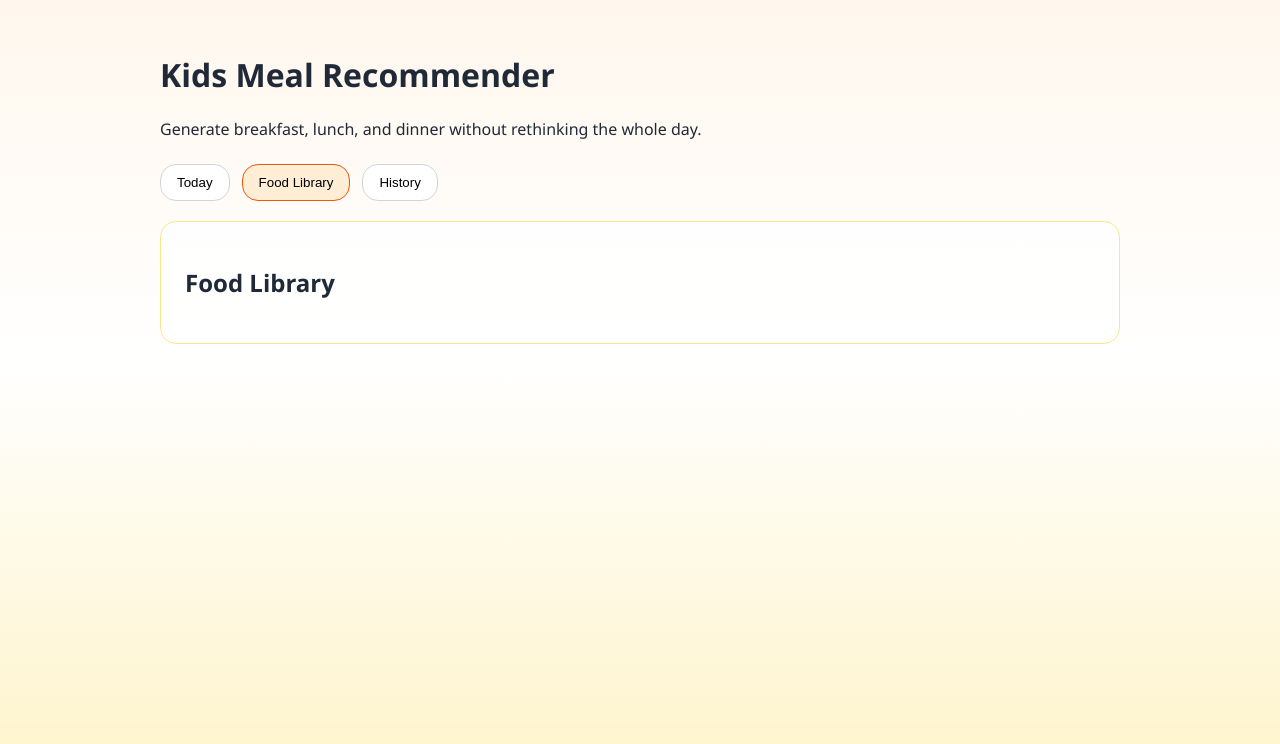
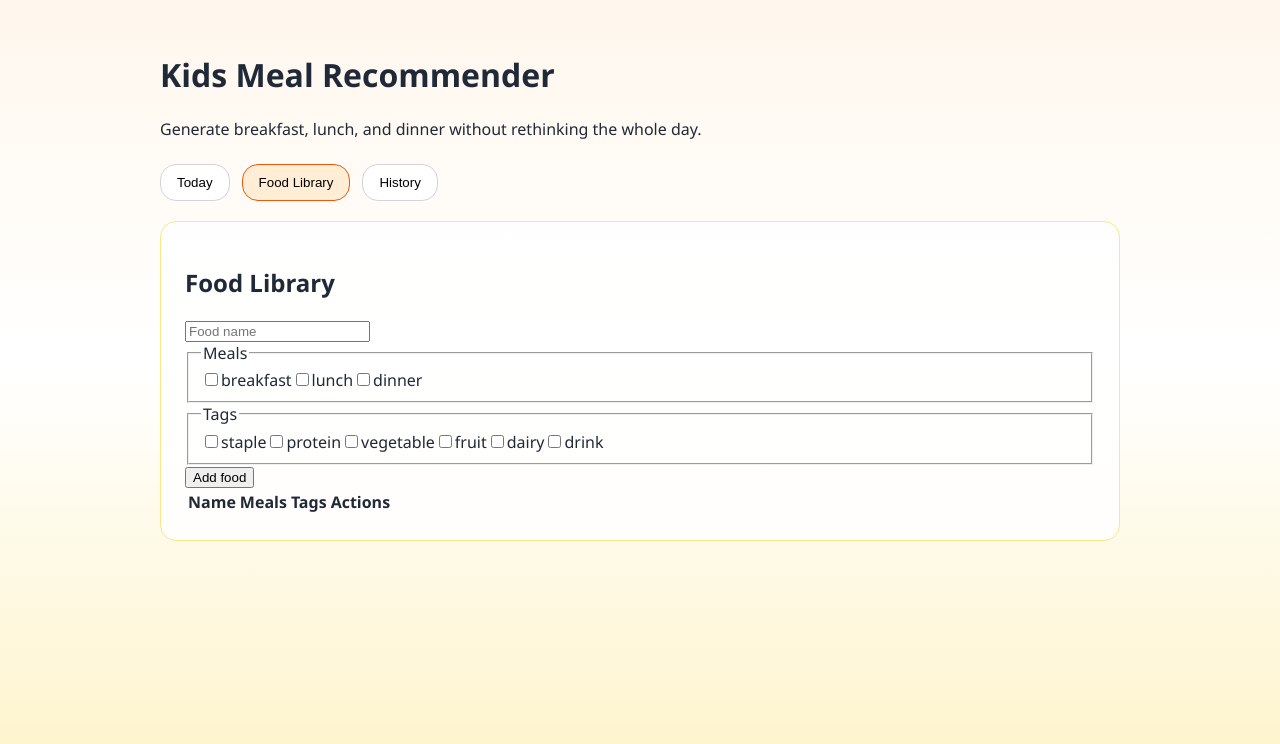
Before and after one commit to zhukaiquan/kids-meal-recommender, a React (Vite) app: page / in a window 1280 px wide. Both pictures are taken after a click on the tab "Food Library". Shown: the top 744 px of the page. Built offline with nearby package versions, Linux system fonts and the light colour scheme.

Commit message:
feat: add food library flow

```diff
--- a/src/App.tsx
+++ b/src/App.tsx
@@ -1,4 +1,6 @@
 import { useState } from "react";
+import { useMealPlanner } from "./hooks/useMealPlanner";
+import { FoodLibraryPage } from "./pages/FoodLibraryPage";
 
 const tabs = [
   { id: "today", label: "Today" },
@@ -10,6 +12,7 @@ type TabId = (typeof tabs)[number]["id"];
 
 export default function App() {
   const [activeTab, setActiveTab] = useState<TabId>("today");
+  const planner = useMealPlanner();
 
   return (
     <main className="app-shell">
@@ -44,7 +47,7 @@ export default function App() {
           aria-labelledby={`${tab.id}-tab`}
           hidden={tab.id !== activeTab}
         >
-          <h2>{tab.label}</h2>
+          {tab.id === "food-library" ? <FoodLibraryPage planner={planner} /> : <h2>{tab.label}</h2>}
         </section>
       ))}
     </main>
--- /dev/null
+++ b/src/components/FoodForm.tsx
@@ -0,0 +1,77 @@
+import { useState } from "react";
+import type { FoodItem, FoodTag, MealType } from "../domain/types";
+import type { FoodDraft } from "../hooks/useMealPlanner";
+
+const mealTypes: MealType[] = ["breakfast", "lunch", "dinner"];
+const tags: FoodTag[] = ["staple", "protein", "vegetable", "fruit", "dairy", "drink"];
+
+type FoodFormProps = {
+  initialValue?: FoodItem | null;
+  submitLabel: string;
+  onSubmit: (value: FoodDraft) => void;
+  onCancel?: () => void;
+};
+
+function toggleValue<T extends string>(value: T, items: T[], setter: (items: T[]) => void) {
+  setter(items.includes(value) ? items.filter((item) => item !== value) : [...items, value]);
+}
+
+export function FoodForm({ initialValue, submitLabel, onSubmit, onCancel }: FoodFormProps) {
+  const [name, setName] = useState(initialValue?.name ?? "");
+  const [selectedMeals, setSelectedMeals] = useState<MealType[]>(initialValue?.mealTypes ?? []);
+  const [selectedTags, setSelectedTags] = useState<FoodTag[]>(initialValue?.tags ?? []);
+
+  return (
+    <form
+      onSubmit={(event) => {
+        event.preventDefault();
+        onSubmit({ name, mealTypes: selectedMeals, tags: selectedTags });
+        setName("");
+        setSelectedMeals([]);
+        setSelectedTags([]);
+      }}
+    >
+      <input
+        value={name}
+        onChange={(event) => setName(event.target.value)}
+        placeholder="Food name"
+        aria-label="Food name"
+      />
+
+      <fieldset>
+        <legend>Meals</legend>
+        {mealTypes.map((meal) => (
+          <label key={meal}>
+            <input
+              type="checkbox"
+              checked={selectedMeals.includes(meal)}
+              onChange={() => toggleValue(meal, selectedMeals, setSelectedMeals)}
+            />
+            {meal}
+          </label>
+        ))}
+      </fieldset>
+
+      <fieldset>
+        <legend>Tags</legend>
+        {tags.map((tag) => (
+          <label key={tag}>
+            <input
+              type="checkbox"
+              checked={selectedTags.includes(tag)}
+              onChange={() => toggleValue(tag, selectedTags, setSelectedTags)}
+            />
+            {tag}
+          </label>
+        ))}
+      </fieldset>
+
+      <button type="submit">{submitLabel}</button>
+      {onCancel ? (
+        <button type="button" onClick={onCancel}>
+          Cancel
+        </button>
+      ) : null}
+    </form>
+  );
+}
--- /dev/null
+++ b/src/components/FoodTable.tsx
@@ -0,0 +1,44 @@
+import type { FoodItem } from "../domain/types";
+
+type FoodTableProps = {
+  foods: FoodItem[];
+  onEdit: (food: FoodItem) => void;
+  onToggleEnabled: (food: FoodItem) => void;
+  onDelete: (foodId: string) => void;
+};
+
+export function FoodTable({ foods, onEdit, onToggleEnabled, onDelete }: FoodTableProps) {
+  return (
+    <table>
+      <thead>
+        <tr>
+          <th>Name</th>
+          <th>Meals</th>
+          <th>Tags</th>
+          <th>Actions</th>
+        </tr>
+      </thead>
+
+      <tbody>
+        {foods.map((food) => (
+          <tr key={food.id}>
+            <td>{food.name}</td>
+            <td>{food.mealTypes.join(", ")}</td>
+            <td>{food.tags.join(", ")}</td>
+            <td>
+              <button type="button" onClick={() => onEdit(food)}>
+                Edit
+              </button>
+              <button type="button" onClick={() => onToggleEnabled(food)}>
+                {food.enabled ? "Disable" : "Enable"}
+              </button>
+              <button type="button" onClick={() => onDelete(food.id)}>
+                Delete
+              </button>
+            </td>
+          </tr>
+        ))}
+      </tbody>
+    </table>
+  );
+}
--- /dev/null
+++ b/src/hooks/useMealPlanner.ts
@@ -0,0 +1,118 @@
+import { useMemo, useState } from "react";
+import { getLocalDateKey } from "../domain/date";
+import { buildEmptyExclusions, generateDailyPlan, refreshMeal } from "../domain/recommender";
+import { loadState, saveExclusions, saveFoods, savePlan } from "../domain/storage";
+import type { DailyExclusions, FoodItem, FoodTag, MealType } from "../domain/types";
+
+export type FoodDraft = {
+  name: string;
+  mealTypes: MealType[];
+  tags: FoodTag[];
+};
+
+function createFoodId(name: string) {
+  return `${name.toLowerCase().replace(/\s+/g, "-")}-${crypto.randomUUID().slice(0, 8)}`;
+}
+
+export function useMealPlanner() {
+  const initial = useMemo(() => loadState(), []);
+  const [foods, setFoods] = useState<FoodItem[]>(initial.foods);
+  const [plans, setPlans] = useState(initial.plans);
+  const [exclusions, setExclusions] = useState<DailyExclusions[]>(initial.exclusions);
+
+  const today = getLocalDateKey();
+  const todayPlan = plans.find((plan) => plan.date === today) ?? null;
+  const todayExclusions = exclusions.find((item) => item.date === today) ?? buildEmptyExclusions(today);
+
+  function addFood(draft: FoodDraft) {
+    const nextFoods = [
+      ...foods,
+      {
+        id: createFoodId(draft.name),
+        name: draft.name,
+        mealTypes: draft.mealTypes,
+        tags: draft.tags,
+        enabled: true,
+      },
+    ];
+
+    setFoods(nextFoods);
+    saveFoods(nextFoods);
+  }
+
+  function updateFood(nextFood: FoodItem) {
+    const nextFoods = foods.map((food) => (food.id === nextFood.id ? nextFood : food));
+
+    setFoods(nextFoods);
+    saveFoods(nextFoods);
+  }
+
+  function deleteFood(foodId: string) {
+    const nextFoods = foods.filter((food) => food.id !== foodId);
+
+    setFoods(nextFoods);
+    saveFoods(nextFoods);
+  }
+
+  function ensureTodayPlan() {
+    if (todayPlan) {
+      return;
+    }
+
+    const result = generateDailyPlan({
+      date: today,
+      foods,
+      history: plans,
+      exclusions: todayExclusions,
+    });
+
+    if (!result.ok) {
+      return;
+    }
+
+    const nextPlans = [...plans.filter((plan) => plan.date !== today), result.plan];
+    const nextExclusions = [...exclusions.filter((item) => item.date !== today), result.exclusions];
+
+    setPlans(nextPlans);
+    setExclusions(nextExclusions);
+    savePlan(result.plan);
+    saveExclusions(result.exclusions);
+  }
+
+  function refreshTodayMeal(mealType: MealType) {
+    if (!todayPlan) {
+      return;
+    }
+
+    const result = refreshMeal({
+      mealType,
+      currentPlan: todayPlan,
+      foods,
+      history: plans.filter((plan) => plan.date !== today),
+      exclusions: todayExclusions,
+    });
+
+    if (!result.ok) {
+      return;
+    }
+
+    const nextPlans = [...plans.filter((plan) => plan.date !== today), result.plan];
+    const nextExclusions = [...exclusions.filter((item) => item.date !== today), result.exclusions];
+
+    setPlans(nextPlans);
+    setExclusions(nextExclusions);
+    savePlan(result.plan);
+    saveExclusions(result.exclusions);
+  }
+
+  return {
+    foods,
+    plans,
+    todayPlan,
+    addFood,
+    updateFood,
+    deleteFood,
+    ensureTodayPlan,
+    refreshTodayMeal,
+  };
+}
--- /dev/null
+++ b/src/pages/FoodLibraryPage.tsx
@@ -0,0 +1,44 @@
+import { useState } from "react";
+import { FoodForm } from "../components/FoodForm";
+import { FoodTable } from "../components/FoodTable";
+import { useMealPlanner } from "../hooks/useMealPlanner";
+
+type FoodLibraryPageProps = {
+  planner: ReturnType<typeof useMealPlanner>;
+};
+
+export function FoodLibraryPage({ planner }: FoodLibraryPageProps) {
+  const [editingFood, setEditingFood] = useState<(typeof planner.foods)[number] | null>(null);
+
+  return (
+    <section>
+      <h2>Food Library</h2>
+      <FoodForm
+        key={editingFood?.id ?? "new"}
+        initialValue={editingFood}
+        submitLabel={editingFood ? "Save food" : "Add food"}
+        onCancel={editingFood ? () => setEditingFood(null) : undefined}
+        onSubmit={(draft) => {
+          if (editingFood) {
+            planner.updateFood({
+              ...editingFood,
+              name: draft.name,
+              mealTypes: draft.mealTypes,
+              tags: draft.tags,
+            });
+            setEditingFood(null);
+            return;
+          }
+
+          planner.addFood(draft);
+        }}
+      />
+      <FoodTable
+        foods={planner.foods}
+        onEdit={setEditingFood}
+        onToggleEnabled={(food) => planner.updateFood({ ...food, enabled: !food.enabled })}
+        onDelete={planner.deleteFood}
+      />
+    </section>
+  );
+}
```
Also changed, not shown: 1 other file (tests, documents, lock files or other folders).
